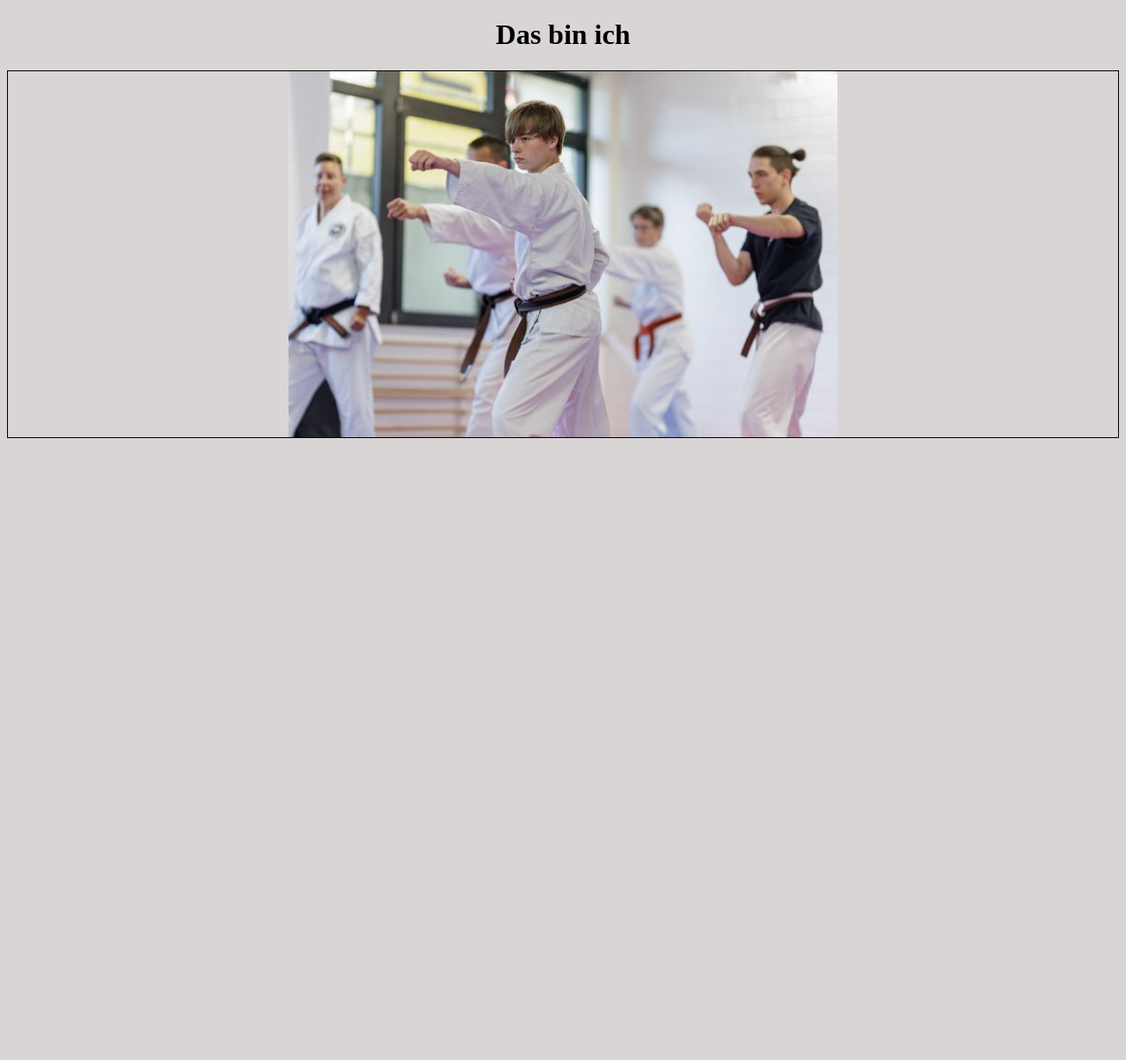
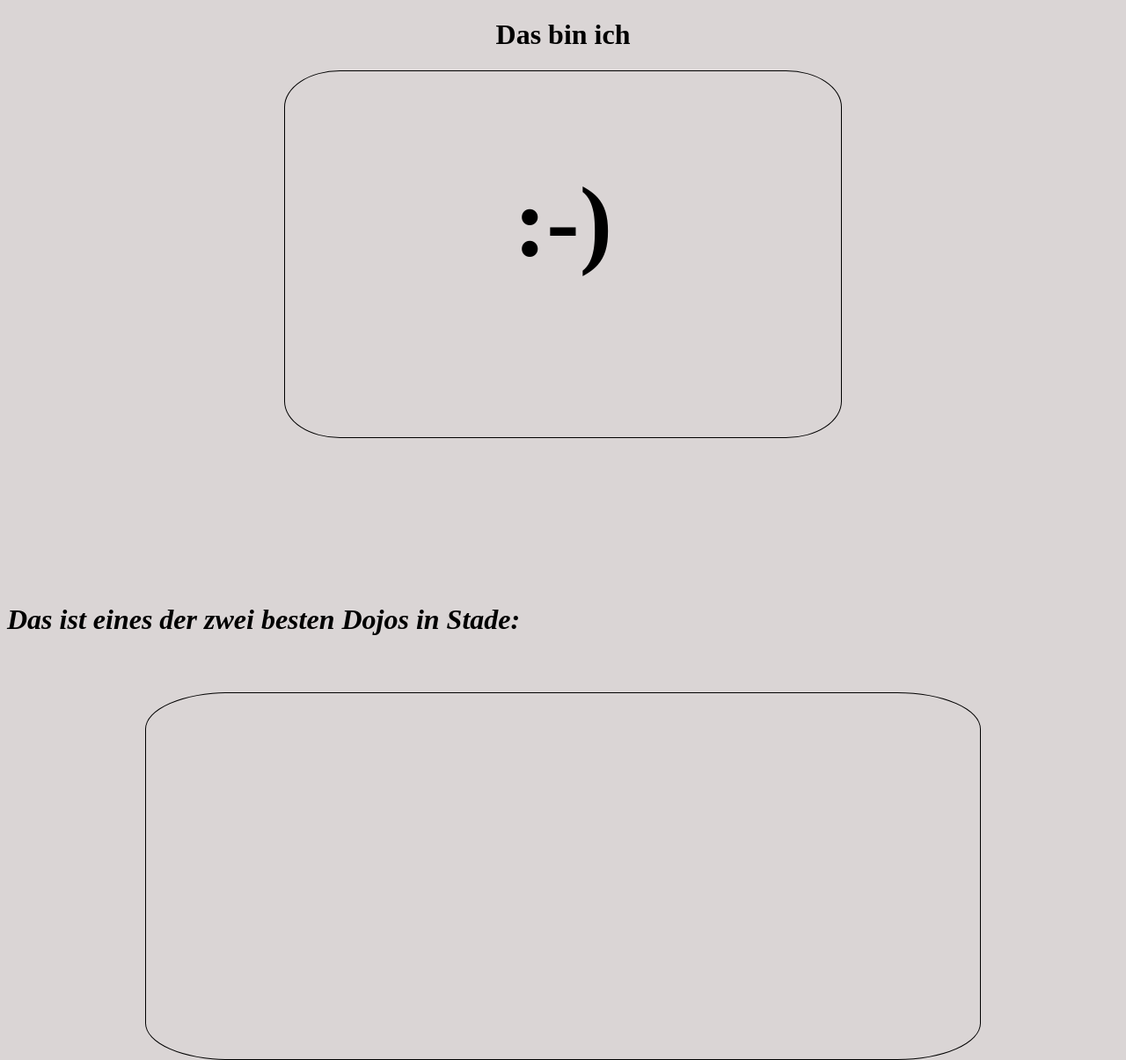
Before and after one commit to mistermaximi/personal-website, a plain HTML site: page index.html in a window 1280 px wide. Shown: the whole page at 88% size. Before the commit the page ends 800 px from the top, so only its background shows below. Drawn offline with Linux system fonts and the light colour scheme; a web font is replaced by a local one.

Commit message:
habe eine neue Box eingefügt und werde dann noch so eine machen und noch was damit verlinken Hintergrund wird noch verbessert u.ä. Es kann nur noch besser werden

```diff
--- a/index.html
+++ b/index.html
@@ -14,8 +14,10 @@
             <h1 class="Überschrift">Das bin ich</h1>
 
         </div>
-        <div id="box">
-
+        <div id="box" class="boxilein">
+            <h1 class="smiley">:-)</h1>
         </div>
+        <h1 element class="Empfehlung">Das ist eines der zwei besten Dojos in Stade:</h1>
+        <div id="box" class="boxy"></div>
     </body>
 </html>
--- a/style.css
+++ b/style.css
@@ -3,16 +3,16 @@ h1 {
     font-family: "Comic Relief";
 }
 
-#box {
+.boxilein {
+    border-radius: 10%;
     border: 0.1rem solid;
     height: 26rem;
-    width: 75;
-    background-image: url(20240731_Picselweb_fotografieR3__0390-a5c1e282d794597632bf2a26b116d3df.jpg);
+    width: 50%;
     background-repeat: no-repeat;
     background-position: center;
     background-size: contain;
     top: 0vh;
-    text-align: start;
+    text-align: center;
     margin-left:auto ;
     margin-right: auto;
 }
@@ -30,3 +30,26 @@ body{
     background-attachment: fixed;
     background-size:cover;
 }
+.smiley{
+    font-size: 700%;
+    translate: 0 25%;
+}
+.boxy{
+    translate: 0 50%;
+     border-radius: 10%;
+    border: 0.1rem solid;
+    height: 26rem;
+    width: 75%;
+    background-image: url();
+    background-repeat: no-repeat;
+    background-position: center;
+    background-size: contain;
+    top: 0vh;
+    text-align: center;
+    margin-left:auto ;
+    margin-right: auto;
+}
+.Empfehlung{
+    translate: 0 450%;
+    font-style: oblique;
+}
```
Also changed, not shown: rbkd_500.jpg (added).
